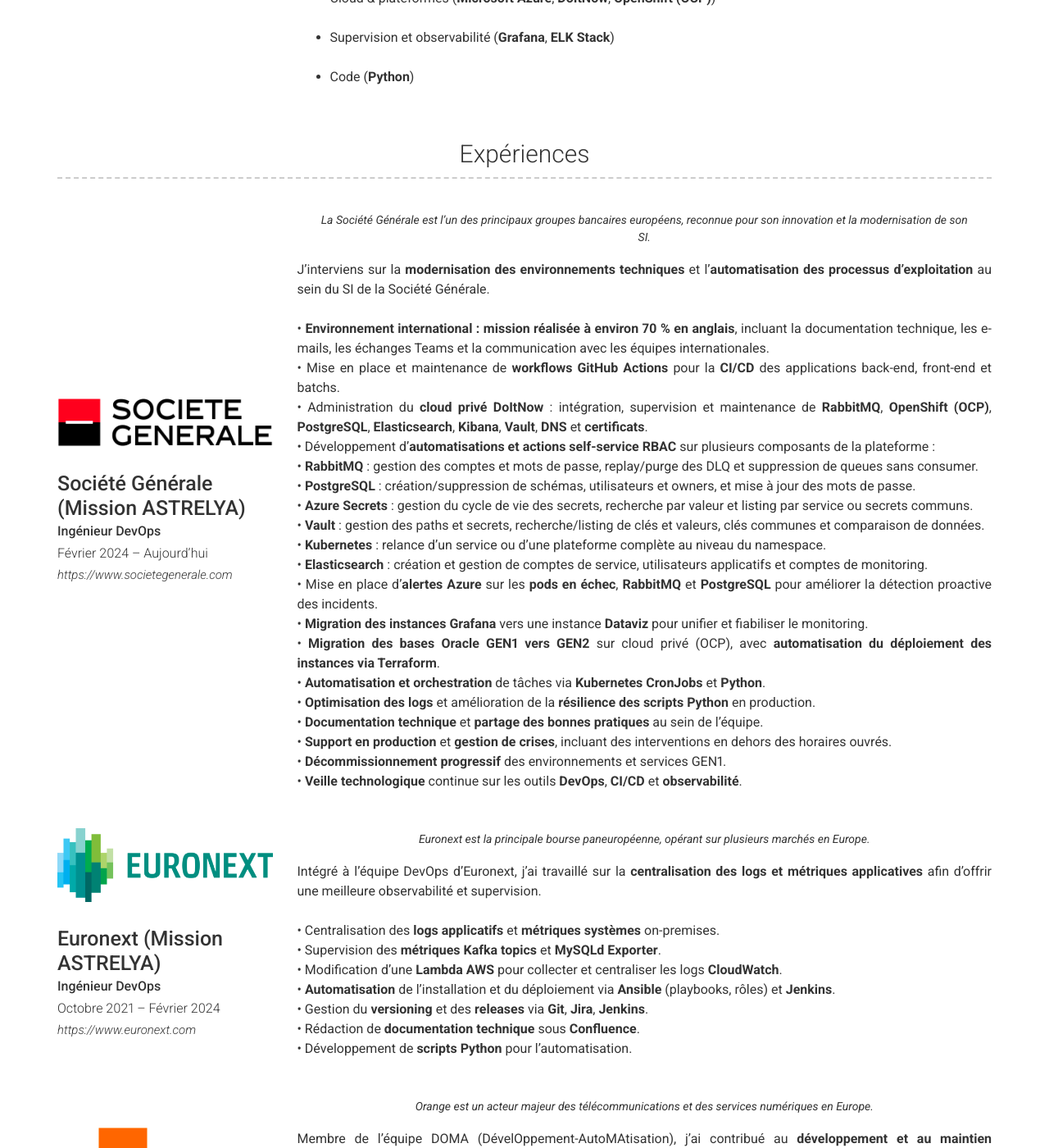
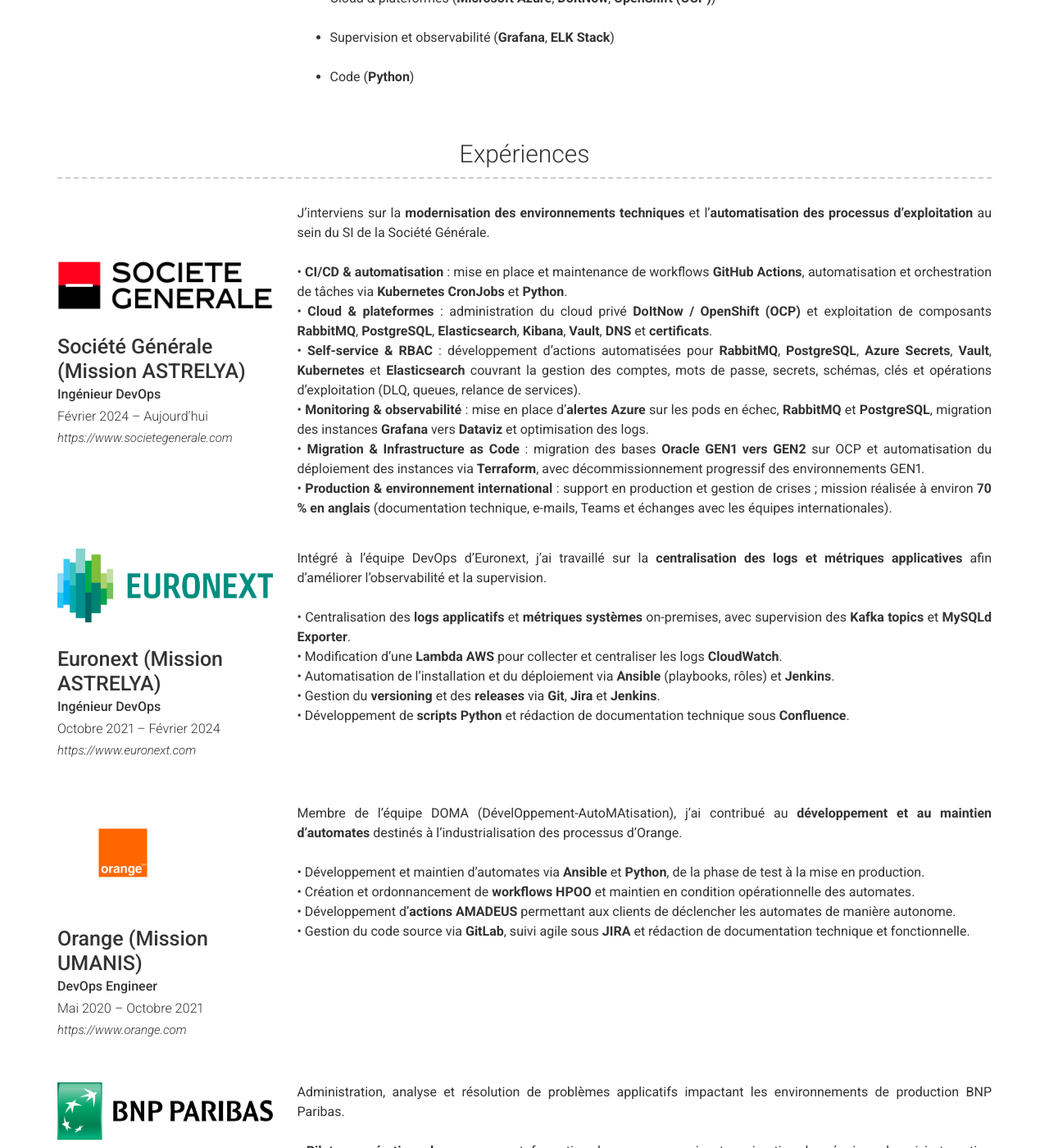
Before and after one commit to SERDANI/serdaninicolas.github.io, a Jekyll site: the page built from index.md, in a window 1280 px wide and 1400 px high, scrolled down 828 px. Shown: the whole window at 82% size. Built offline with Jekyll 4.4.1, drawn with Linux system fonts in a browser that asks for light colours; nearby versions of some CDN libraries; some of the changed text lies outside the part shown.

Commit message:
Update _config.yml

```diff
--- a/_config.yml
+++ b/_config.yml
@@ -49,118 +49,71 @@ content:
         sub_title: Ingénieur DevOps
         caption: Février 2024 – Aujourd’hui
         link: https://www.societegenerale.com
-        quote: >
-          La Société Générale est l’un des principaux groupes bancaires européens, reconnue pour son innovation et la modernisation de son SI.
         description: |
           J’interviens sur la **modernisation des environnements techniques** et l’**automatisation des processus d’exploitation** au sein du SI de la Société Générale.<br><br>
-          • **Environnement international : mission réalisée à environ 70 % en anglais**, incluant la documentation technique, les e-mails, les échanges Teams et la communication avec les équipes internationales.
-          • Mise en place et maintenance de **workflows GitHub Actions** pour la **CI/CD** des applications back-end, front-end et batchs.
-          • Administration du **cloud privé DoItNow** : intégration, supervision et maintenance de **RabbitMQ**, **OpenShift (OCP)**, **PostgreSQL**, **Elasticsearch**, **Kibana**, **Vault**, **DNS** et **certificats**.
-          • Développement d’**automatisations et actions self-service RBAC** sur plusieurs composants de la plateforme :
-          • **RabbitMQ** : gestion des comptes et mots de passe, replay/purge des DLQ et suppression de queues sans consumer.
-          • **PostgreSQL** : création/suppression de schémas, utilisateurs et owners, et mise à jour des mots de passe.
-          • **Azure Secrets** : gestion du cycle de vie des secrets, recherche par valeur et listing par service ou secrets communs.
-          • **Vault** : gestion des paths et secrets, recherche/listing de clés et valeurs, clés communes et comparaison de données.
-          • **Kubernetes** : relance d’un service ou d’une plateforme complète au niveau du namespace.
-          • **Elasticsearch** : création et gestion de comptes de service, utilisateurs applicatifs et comptes de monitoring.
-          • Mise en place d’**alertes Azure** sur les **pods en échec**, **RabbitMQ** et **PostgreSQL** pour améliorer la détection proactive des incidents.
-          • **Migration des instances Grafana** vers une instance **Dataviz** pour unifier et fiabiliser le monitoring.
-          • **Migration des bases Oracle GEN1 vers GEN2** sur cloud privé (OCP), avec **automatisation du déploiement des instances via Terraform**.
-          • **Automatisation et orchestration** de tâches via **Kubernetes CronJobs** et **Python**.
-          • **Optimisation des logs** et amélioration de la **résilience des scripts Python** en production.
-          • **Documentation technique** et **partage des bonnes pratiques** au sein de l’équipe.
-          • **Support en production** et **gestion de crises**, incluant des interventions en dehors des horaires ouvrés.
-          • **Décommissionnement progressif** des environnements et services GEN1.
-          • **Veille technologique** continue sur les outils **DevOps**, **CI/CD** et **observabilité**.
+          • **CI/CD & automatisation** : mise en place et maintenance de workflows **GitHub Actions**, automatisation et orchestration de tâches via **Kubernetes CronJobs** et **Python**.
+          • **Cloud & plateformes** : administration du cloud privé **DoItNow / OpenShift (OCP)** et exploitation de composants **RabbitMQ**, **PostgreSQL**, **Elasticsearch**, **Kibana**, **Vault**, **DNS** et **certificats**.
+          • **Self-service & RBAC** : développement d’actions automatisées pour **RabbitMQ**, **PostgreSQL**, **Azure Secrets**, **Vault**, **Kubernetes** et **Elasticsearch** couvrant la gestion des comptes, mots de passe, secrets, schémas, clés et opérations d’exploitation (DLQ, queues, relance de services).
+          • **Monitoring & observabilité** : mise en place d’**alertes Azure** sur les pods en échec, **RabbitMQ** et **PostgreSQL**, migration des instances **Grafana** vers **Dataviz** et optimisation des logs.
+          • **Migration & Infrastructure as Code** : migration des bases **Oracle GEN1 vers GEN2** sur OCP et automatisation du déploiement des instances via **Terraform**, avec décommissionnement progressif des environnements GEN1.
+          • **Production & environnement international** : support en production et gestion de crises ; mission réalisée à environ **70 % en anglais** (documentation technique, e-mails, Teams et échanges avec les équipes internationales).
 
       - layout: left
         title: '<img src="images/logo_euronext.png" height="90"><br><br>Euronext (Mission ASTRELYA)'
         sub_title: Ingénieur DevOps
         caption: Octobre 2021 – Février 2024
         link: https://www.euronext.com
-        quote: >
-          Euronext est la principale bourse paneuropéenne, opérant sur plusieurs marchés en Europe.
         description: |
-          Intégré à l’équipe DevOps d’Euronext, j’ai travaillé sur la **centralisation des logs et métriques applicatives** afin d’offrir une meilleure observabilité et supervision.<br><br>
-          • Centralisation des **logs applicatifs** et **métriques systèmes** on-premises.
-          • Supervision des **métriques Kafka topics** et **MySQLd Exporter**.
+          Intégré à l’équipe DevOps d’Euronext, j’ai travaillé sur la **centralisation des logs et métriques applicatives** afin d’améliorer l’observabilité et la supervision.<br><br>
+          • Centralisation des **logs applicatifs** et **métriques systèmes** on-premises, avec supervision des **Kafka topics** et **MySQLd Exporter**.
           • Modification d’une **Lambda AWS** pour collecter et centraliser les logs **CloudWatch**.
-          • **Automatisation** de l’installation et du déploiement via **Ansible** (playbooks, rôles) et **Jenkins**.
-          • Gestion du **versioning** et des **releases** via **Git**, **Jira**, **Jenkins**.
-          • Rédaction de **documentation technique** sous **Confluence**.
-          • Développement de **scripts Python** pour l’automatisation.
+          • Automatisation de l’installation et du déploiement via **Ansible** (playbooks, rôles) et **Jenkins**.
+          • Gestion du **versioning** et des **releases** via **Git**, **Jira** et **Jenkins**.
+          • Développement de **scripts Python** et rédaction de documentation technique sous **Confluence**.
 
       - layout: left
         title: '<img src="images/logo_orange.png" height="120"><br><br>Orange (Mission UMANIS)'
         sub_title: DevOps Engineer
         caption: Mai 2020 – Octobre 2021
         link: https://www.orange.com
-        quote: >
-          Orange est un acteur majeur des télécommunications et des services numériques en Europe.
         description: |
           Membre de l’équipe DOMA (DévelOppement-AutoMAtisation), j’ai contribué au **développement et au maintien d’automates** destinés à l’industrialisation des processus d’Orange.<br><br>
-          • Développement d’automates via **Ansible** et **scripts Python**.
-          • Réalisation des **phases de test** en amont du développement.
-          • Suivi de projet **agile** via **JIRA**.
-          • Hébergement et gestion du code source via **GitLab**.
-          • Création et ordonnancement de **workflows HPOO**.
-          • Mise en production et maintien en condition opérationnelle des automates.
-          • Développement d’**actions AMADEUS** pour permettre aux clients de déclencher des automates de manière autonome.
-          • **Documentation** technique et fonctionnelle.
-          • **Veille technologique** et autoformation continue.
+          • Développement et maintien d’automates via **Ansible** et **Python**, de la phase de test à la mise en production.
+          • Création et ordonnancement de **workflows HPOO** et maintien en condition opérationnelle des automates.
+          • Développement d’**actions AMADEUS** permettant aux clients de déclencher les automates de manière autonome.
+          • Gestion du code source via **GitLab**, suivi agile sous **JIRA** et rédaction de documentation technique et fonctionnelle.
 
       - layout: left
         title: '<img src="images/logo_bnp.png" height="70"><br><br>BNP Paribas (Mission UMANIS)'
         sub_title: Ingénieur de production informatique
         caption: Décembre 2017 – Mai 2020
         link: https://group.bnpparibas
-        quote: >
-          BNP Paribas est l’un des principaux groupes bancaires internationaux.
         description: |
           Administration, analyse et résolution de problèmes applicatifs impactant les environnements de production BNP Paribas.<br><br>
-          • Management d'équipe.
-          • Formation et accompagnement des nouveaux arrivants.
-          • Mise en place et animation de réunion de suivi des tâches problèmes.
-          • Affectation et suivi des **tâches problèmes** via **ITSM** et **SharePoint**.
-          • Modification ou mise en place de processus interne.
-          • Développement et automatisation de tâches via **Shell/Bash**.
-          • Ordonnancement et supervision des chaînes de traitements via **Autosys**.
-          • Gestion et maintenance des **bases Oracle** et **MS SQL**.
-          • Administration des serveurs **WebSphere** et des comptes sécurisés (**eTac**, **Entrust**).
-          • Supervision via **Nimsoft** et gestion de l’archivage via **TSM**.
-          • Gestion et mise en place de purge automatisée de files systems sous **AIX** et **Linux**.
-          • Supervision de transfert de fichiers avec respect d’un protocole de sécurité défini (**CFT**).
-          • Suivi et documentation via **Wiki UMANIS**.
+          • **Pilotage opérationnel** : management, formation des nouveaux arrivants, animation des réunions de suivi et gestion des tâches problèmes via **ITSM** et **SharePoint**.
+          • **Automatisation & ordonnancement** : développement de tâches en **Shell/Bash**, supervision des chaînes via **Autosys** et mise en place de purges automatisées sous **AIX/Linux**.
+          • **Administration & production** : gestion des bases **Oracle / MS SQL**, serveurs **WebSphere**, comptes sécurisés **eTac / Entrust** et archivage **TSM**.
+          • **Supervision & transferts** : monitoring via **Nimsoft**, supervision des transferts sécurisés **CFT** et documentation opérationnelle.
 
       - layout: left
         title: '<img src="images/logo_bnp.png" height="70"><br><br>BNP Paribas (Mission UMANIS)'
         sub_title: Analyste d’exploitation (alternance)
         caption: Janvier 2015 – Décembre 2017
         link: https://group.bnpparibas
-        quote: >
-          Alternance au sein de l’équipe de production informatique de BNP Paribas.
         description: |
           Traitement d’incidents de production et maintien en conditions opérationnelles.<br><br>
-          • Administration des **bases de données** (Oracle, MS SQL).
-          • Ordonnancement automatisé via **Autosys** et **TNG**.
-          • Analyse de scripts **Shell/Bash** et gestion des **File Systems AIX/Linux**.
-          • Administration des comptes sécurisés (**eTac**, **Entrust**).
-          • Gestion de la **sauvegarde des données sensibles** via **TSM**.
-          • Administration **WebSphere** et supervision des transferts **CFT**.
-          • Rédaction de **documentation opérationnelle**.
+          • Administration des **bases Oracle / MS SQL**, **WebSphere** et comptes sécurisés **eTac / Entrust**.
+          • Ordonnancement et exploitation via **Autosys / TNG**, analyse de scripts **Shell/Bash** et gestion des **File Systems AIX/Linux**.
+          • Sauvegarde via **TSM**, supervision des transferts **CFT** et rédaction de documentation opérationnelle.
 
       - layout: left
         title: '<img src="images/logo_bnp.png" height="70"><br><br>BNP Paribas'
         sub_title: Technicien de support (stage)
         caption: Avril 2014 – Juin 2014
         link: https://group.bnpparibas
-        quote: >
-          Stage au sein de l’équipe support IT de BNP Paribas.
         description: |
-          Assistance et support technique auprès des utilisateurs, gestion du parc informatique et sécurité des données.<br><br>
           • Support utilisateurs et résolution d’incidents techniques.
-          • Gestion du parc via **I-P@rk** et maintenance du matériel.
-          • Administration des utilisateurs et sécurité via **Active Directory**.
+          • Gestion du parc via **I-P@rk**, maintenance du matériel et administration des utilisateurs via **Active Directory**.
 
   - title: Outils
     layout: text
```
